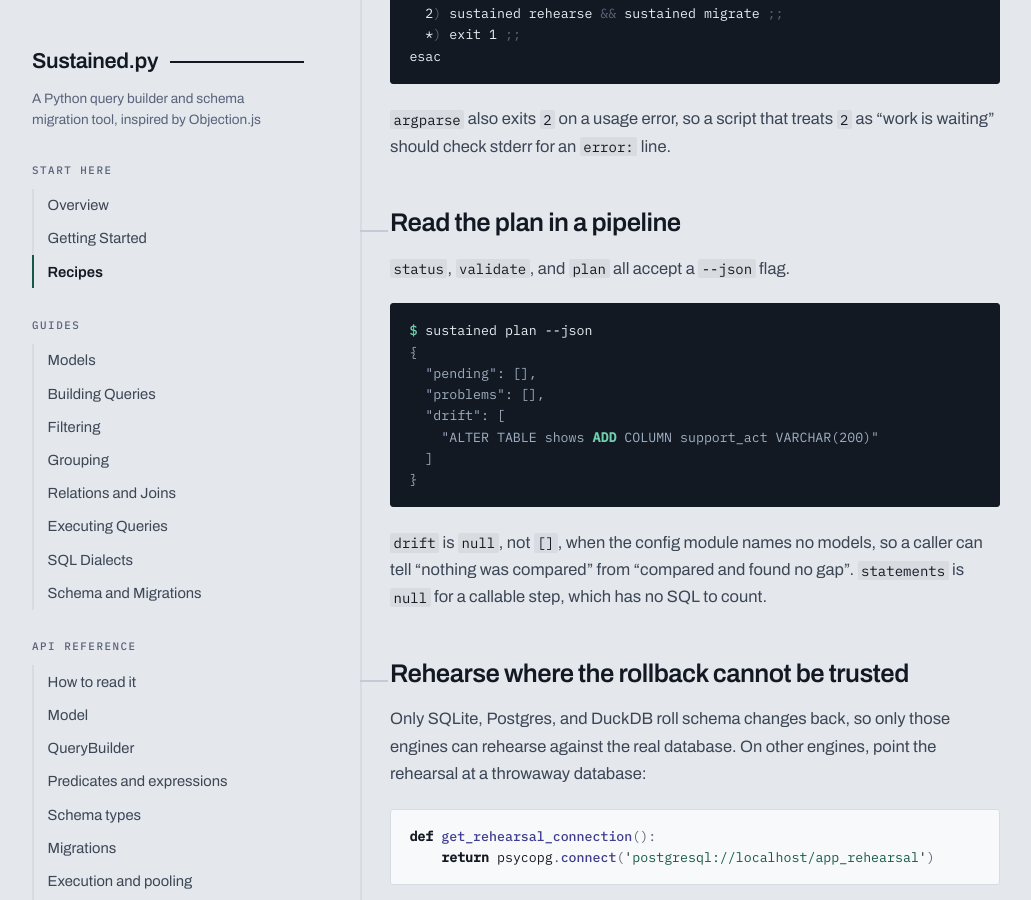
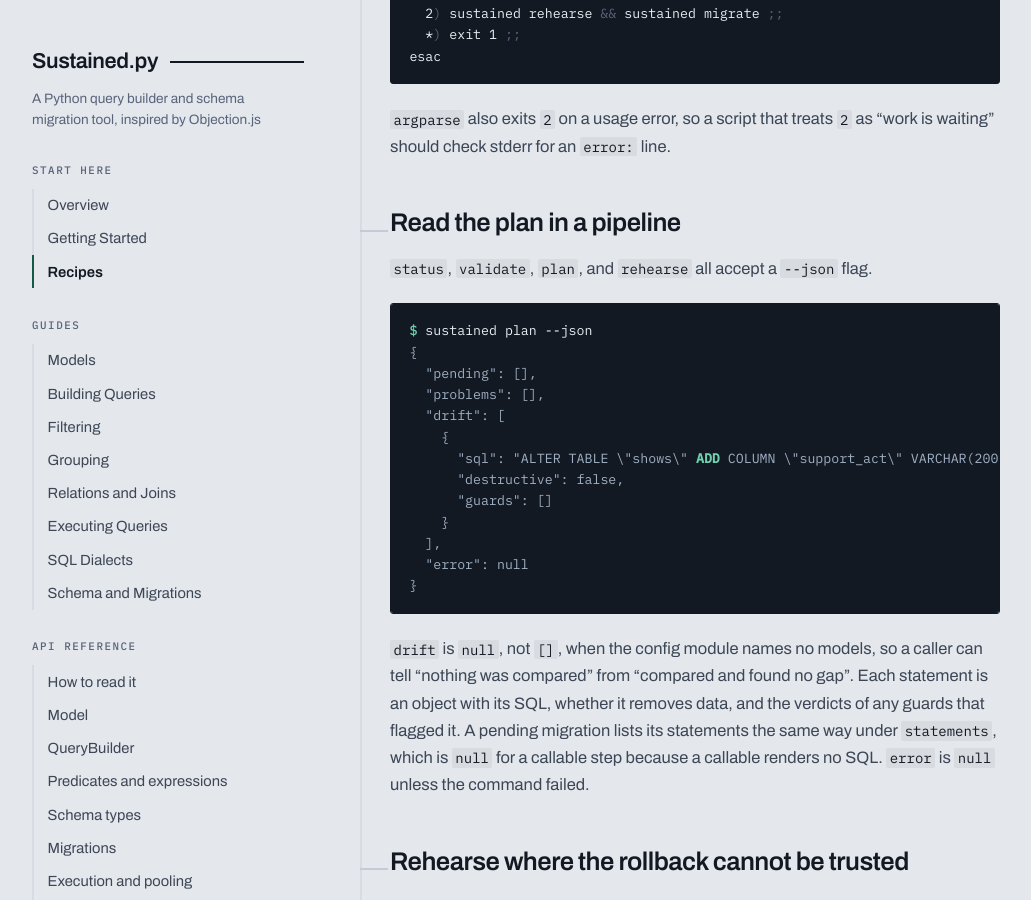
Before and after one commit to wetherc/sustained, a Jekyll site: the page built from docs/recipes.md, in a window 1280 px wide and 900 px high, scrolled down 14737 px. Shown: the whole window, without its empty margins (0-1031 px from the left). Built offline with Jekyll 4.4.1, drawn with Linux system fonts in a browser that asks for light colours; some web fonts are replaced.

Commit message:
Show statement objects in the recipes plan --json example
The recipes page showed plan --json with each drift entry as a bare SQL string and no error key. The command prints one statement object per entry, with sql, destructive, and guards keys, and the envelope always carries error. The same page listed status, validate, and plan as the commands that accept --json, and left out rehearse.

The example is now the output of plan --json for the support_act column from the getting-started guide. The text after it describes the statement object, the statements list on a pending migration, which is null for a callable step, and the error key. The --json list names rehearse.

````diff
--- a/docs/recipes.md
+++ b/docs/recipes.md
@@ -554,7 +554,7 @@ esac
 
 ## Read the plan in a pipeline
 
-`status`, `validate`, and `plan` all accept a `--json` flag.
+`status`, `validate`, `plan`, and `rehearse` all accept a `--json` flag.
 
 ```console
 $ sustained plan --json
@@ -562,12 +562,17 @@ $ sustained plan --json
   "pending": [],
   "problems": [],
   "drift": [
-    "ALTER TABLE shows ADD COLUMN support_act VARCHAR(200)"
-  ]
+    {
+      "sql": "ALTER TABLE \"shows\" ADD COLUMN \"support_act\" VARCHAR(200)",
+      "destructive": false,
+      "guards": []
+    }
+  ],
+  "error": null
 }
 ```
 
-`drift` is `null`, not `[]`, when the config module names no models, so a caller can tell "nothing was compared" from "compared and found no gap". `statements` is `null` for a callable step, which has no SQL to count.
+`drift` is `null`, not `[]`, when the config module names no models, so a caller can tell "nothing was compared" from "compared and found no gap". Each statement is an object with its SQL, whether it removes data, and the verdicts of any guards that flagged it. A pending migration lists its statements the same way under `statements`, which is `null` for a callable step because a callable renders no SQL. `error` is `null` unless the command failed.
 
 ## Rehearse where the rollback cannot be trusted
 
````
